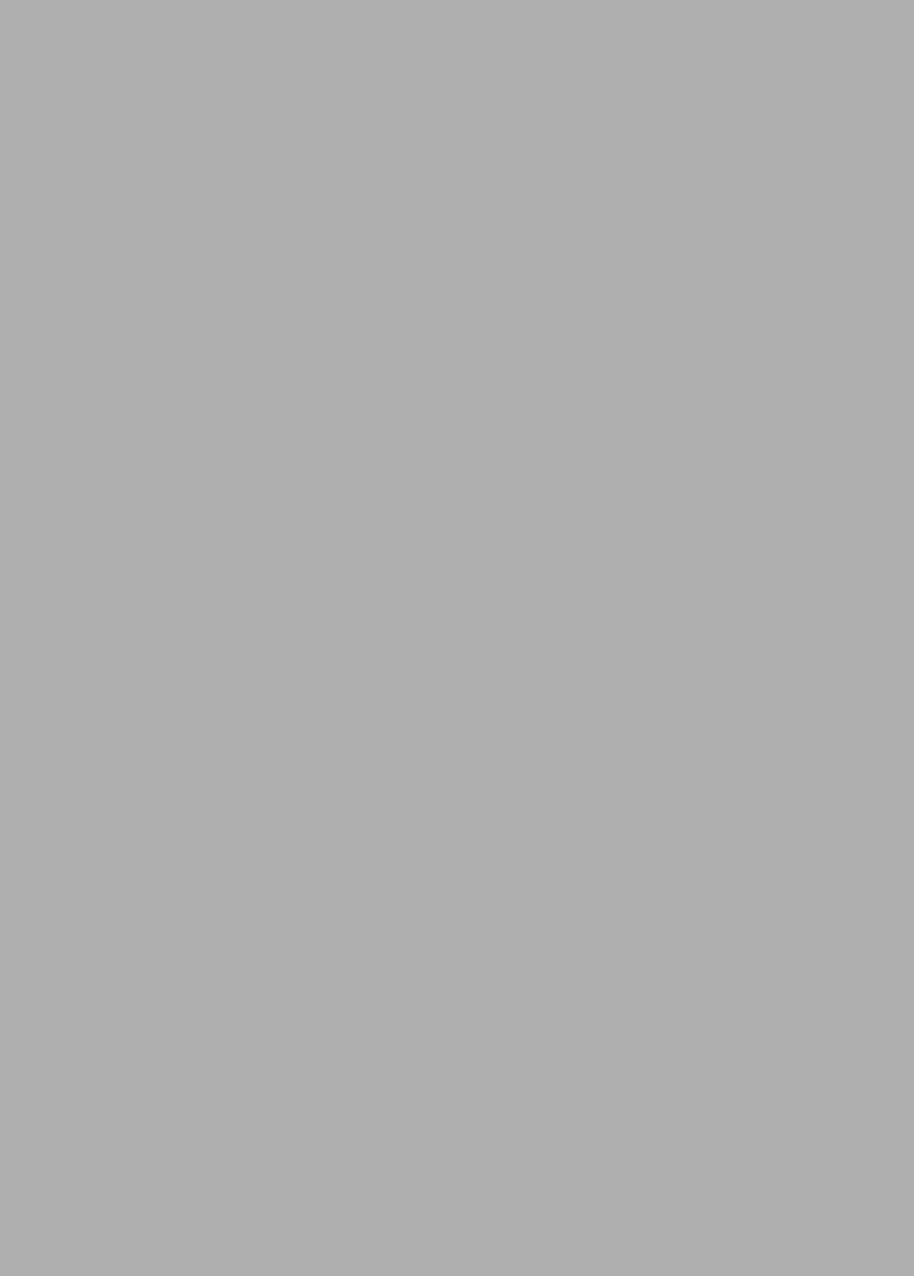
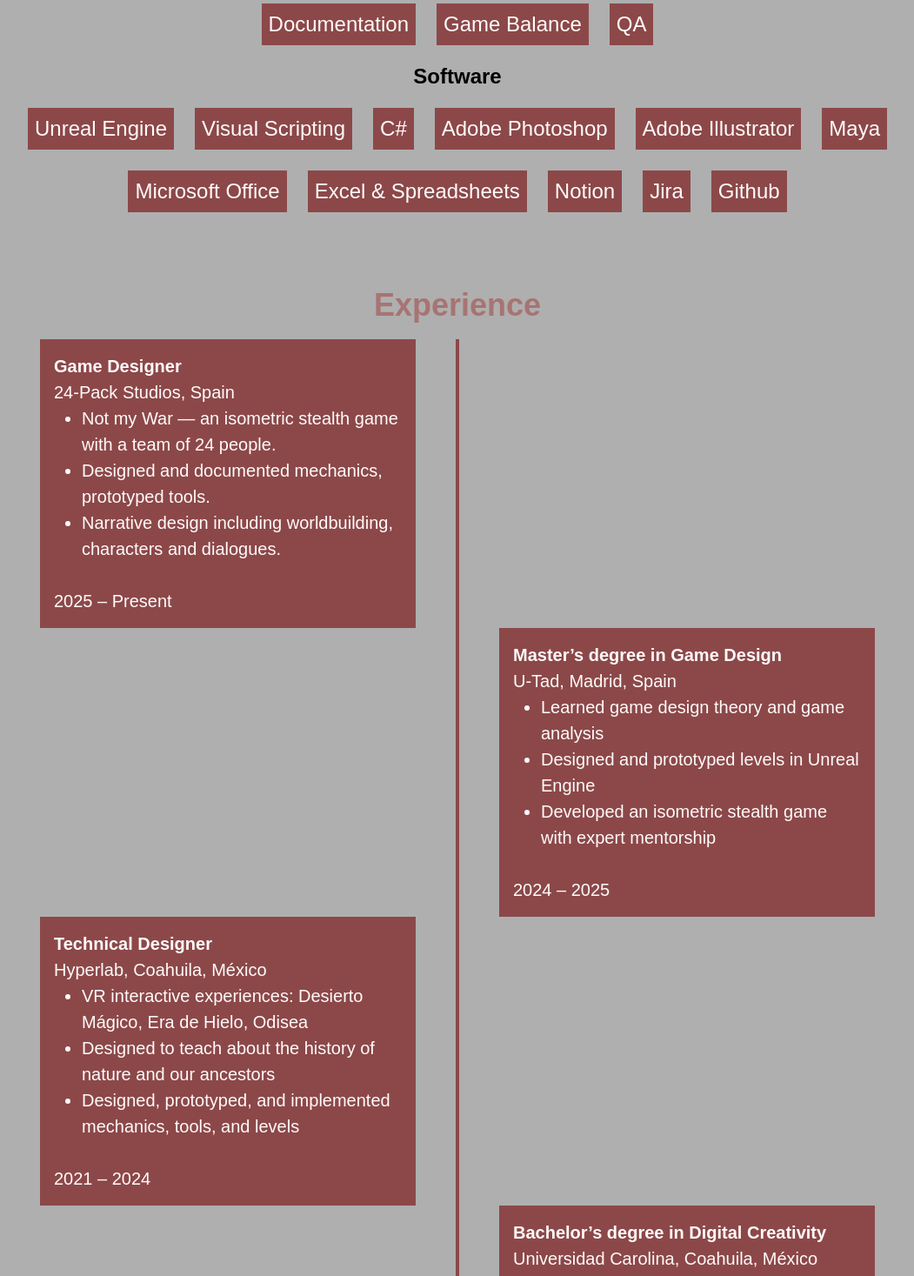
Before and after one commit to Leomf99/game-design-portfolio, a Next.js app: page / in a window 1280 px wide. Shown: the part 1380-2847 px from the top of the page at 87% size, without its empty margins (114-1165 px from the left). Before the commit the page ends 1362 px from the top, so only its background shows below. Built offline with nearby package versions, Linux system fonts and the light colour scheme.

Commit message:
Experience section in main page

```diff
--- a/app/page.tsx
+++ b/app/page.tsx
@@ -2,6 +2,7 @@ import Image from "next/image";
 import Link from "next/link";
 
 import Section from "@/components/Section";
+import ExperienceCard from "@/components/ExperienceCard";
 
 export default function HomePage() {
   const projectImages = [
@@ -29,6 +30,31 @@ export default function HomePage() {
       href: "#",
       title: "Ver Odisea",
     },
+  ];
+
+  const skillsGameDesign = [
+    "Gameplay Design",
+    "Narrative Design",
+    "Level Design",
+    "System Design",
+    "UX/UI Design",
+    "Documentation",
+    "Game Balance",
+    "QA",
+  ];
+
+  const skillsSoftware = [
+    "Unreal Engine",
+    "Visual Scripting",
+    "C#",
+    "Adobe Photoshop",
+    "Adobe Illustrator",
+    "Maya",
+    "Microsoft Office",
+    "Excel & Spreadsheets",
+    "Notion",
+    "Jira",
+    "Github",
   ];
 
   return (
@@ -91,9 +117,91 @@ export default function HomePage() {
       {/* Section 3: Skills */}
       <Section id="skills" title="Skills">
         <div>
-          <p className="text-center font-semibold mb-8">Game Design</p>
-          <div>
-            <div className="bg-[]"></div>
+          <p className="text-center font-semibold mb-5 text-2xl">Game Design</p>
+          {/* Game Design */}
+          <div className="flex flex-wrap justify-center gap-6">
+            {skillsGameDesign.map((skill) => (
+              <div key={skill} className="skill-box">
+                {skill}
+              </div>
+            ))}
+          </div>
+          {/* Software */}
+          <p className="text-center font-semibold my-5 text-2xl">Software</p>
+          <div className="flex flex-wrap justify-center gap-6">
+            {skillsSoftware.map((skill) => (
+              <div key={skill} className="skill-box">
+                {skill}
+              </div>
+            ))}
+          </div>
+        </div>
+      </Section>
+
+      {/* Section 4: Experience */}
+      <Section id="experience" title="Experience">
+        <div className="relative flex flex-col px-10">
+          {/* Center line */}
+          <div className="absolute left-1/2 top-0 h-full w-1 -translate-x-1/2 bg-brand-red" />
+
+          {/* Item 1 */}
+          <div className="flex justify-start">
+            <ExperienceCard
+              align="left"
+              role="Game Designer"
+              place="24-Pack Studios, Spain"
+              highlights={[
+                "Not my War — an isometric stealth game with a team of 24 people.",
+                "Designed and documented mechanics, prototyped tools.",
+                "Narrative design including worldbuilding, characters and dialogues.",
+              ]}
+              period="2025 – Present"
+            />
+          </div>
+
+          {/* Item 2 */}
+          <div className="flex justify-end">
+            <ExperienceCard
+              align="right"
+              role="Master’s degree in Game Design"
+              place="U-Tad, Madrid, Spain"
+              highlights={[
+                "Learned game design theory and game analysis",
+                "Designed and prototyped levels in Unreal Engine",
+                "Developed an isometric stealth game with expert mentorship",
+              ]}
+              period="2024 – 2025"
+            />
+          </div>
+
+          {/* Item 3 */}
+          <div className="flex justify-start">
+            <ExperienceCard
+              align="left"
+              role="Technical Designer"
+              place="Hyperlab, Coahuila, México"
+              highlights={[
+                "VR interactive experiences: Desierto Mágico, Era de Hielo, Odisea",
+                "Designed to teach about the history of nature and our ancestors",
+                "Designed, prototyped, and implemented mechanics, tools, and levels",
+              ]}
+              period="2021 – 2024"
+            />
+          </div>
+
+          {/* Item 4 */}
+          <div className="flex justify-end ">
+            <ExperienceCard
+              align="right"
+              role="Bachelor’s degree in Digital Creativity"
+              place="Universidad Carolina, Coahuila, México"
+              highlights={[
+                "Learned design, color, animation theory, and other artistic areas such as 3D art",
+                "Designed and prototyped levels in Unreal Engine",
+                "Developed 4-month projects with expert mentorship",
+              ]}
+              period="2018 – 2021"
+            />
           </div>
         </div>
       </Section>
--- a/app/styles/colors.css
+++ b/app/styles/colors.css
@@ -3,5 +3,13 @@
   --color-white: #fffbfa;
   --color-red: #8c4849;
   --color-red-subtle: #a77473;
-  --color-bg: #AFAFAF
+  --color-bg: #AFAFAF;
 }
+
+@theme {
+  --color-brand-black: #212121;
+  --color-brand-white: #fffbfa;
+  --color-brand-red: #8c4849;
+  --color-brand-red-subtle: #a77473;
+  --color-brand-bg: #AFAFAF;
+}
--- a/app/styles/containers.css
+++ b/app/styles/containers.css
@@ -1,6 +1,5 @@
 .exp-container {
-  color: var(--color-white);
-  background-color: var(--color-red);
+  @apply text-brand-white bg-brand-red p-4;
 }
 
 /* About */
@@ -30,3 +29,7 @@
 .project-img-inner-offset {
   object-position: top;
 }
+
+.skill-box {
+  @apply bg-brand-red p-2 text-brand-white text-2xl;
+}
--- /dev/null
+++ b/components/ExperienceCard.tsx
@@ -0,0 +1,36 @@
+type ExperienceCardProps = {
+  role: string;
+  place: string;
+  highlights: string[];
+  period: string;
+  align: "left" | "right";
+};
+
+export default function ExperienceCard({
+  role,
+  place,
+  highlights,
+  period,
+  align,
+}: ExperienceCardProps) {
+  return (
+    <div
+      className={`exp-container w-[45%] ${
+        align === "left" ? "text-left pr-8" : "text-left pl-8"
+      }`}
+    >
+      <span className="font-bold">{role}</span>
+      <br />
+      <span>{place}</span>
+
+      <ul className="list-disc pl-8">
+        {highlights.map((text) => (
+          <li key={text}>{text}</li>
+        ))}
+      </ul>
+
+      <br />
+      <span>{period}</span>
+    </div>
+  );
+}
```
